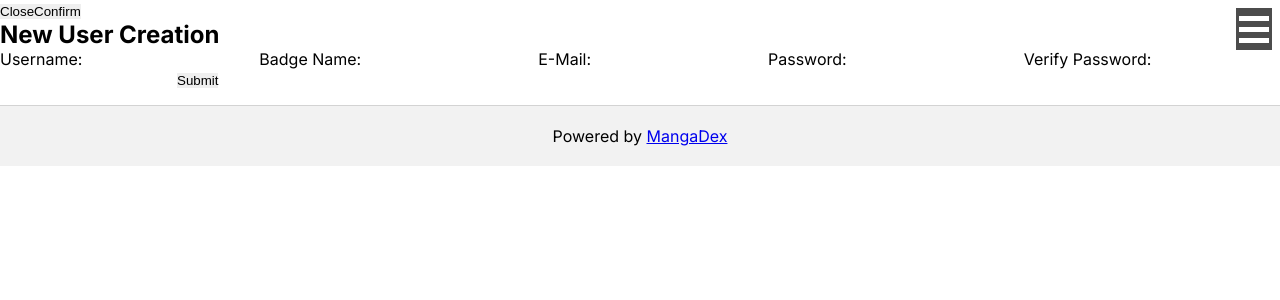
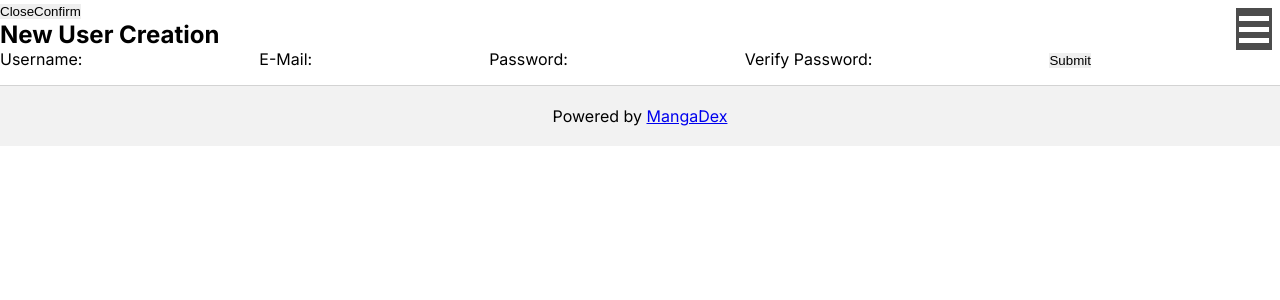
Before and after one commit to lanbow93/AnimazingCatalogFrontend, a Next.js app: page /signup in a window 1280 px wide. Shown: the top 300 px of the page. Built offline with nearby package versions, Linux system fonts and the light colour scheme.

Commit message:
interfaces added

```diff
--- a/app/actions.ts
+++ b/app/actions.ts
@@ -1,3 +1,5 @@
+import { IUserData } from "./utils/SharedInterfaces"
+
 // const url = "https://animazingcatalogue.netlify.app"
 const url = "http://localhost:7777"
 
--- a/app/signup/page.tsx
+++ b/app/signup/page.tsx
@@ -6,25 +6,24 @@ import { HiddenModal } from '../components/HiddenModal';
 import { LoadingScreen } from '../components/LoadingScreen';
 import { redirect } from 'next/navigation';
 import { signup } from '../actions';
+import { IModalData, IUserData } from '../utils/SharedInterfaces';
 
 
 export default function Signup() {
     const [isLoading, setIsLoading] = useState<boolean>(false)
     const [isModalActive, setIsModalActive] = useState<boolean>(false)
-    const [modalData, setModalData] = useState({
+    const [modalData, setModalData] = useState<IModalData>({
         status: '',
         message: '',
         additional: '',
     })
-    const [userData, setUserData] = useState({
+    const [userData, setUserData] = useState<IUserData>({
         username: '',
-        badgeName: '',
-        email: '',
         password: '',
         verifyPassword: '',
+        email: '',
+        isAdult: false
     })
-
-
 
     const handleSubmission = async (event: FormEvent<HTMLFormElement>) => {
         event.preventDefault()
@@ -39,7 +38,7 @@ export default function Signup() {
             setIsModalActive(true)
             return
         }
-        const response = await signup(JSON.stringify(userData))
+        const response = await signup(userData)
         setIsLoading(false)
         if (response.data) {
             redirect('/login')
@@ -54,7 +53,7 @@ export default function Signup() {
         }
     }
 
-    const handleInputChange = (event) => {
+    const handleInputChange = (event: any) => {
         const { name, value } = event.target
         setUserData({ ...userData, [name]: value })
     }
@@ -82,14 +81,6 @@ export default function Signup() {
                         type="text"
                         name="username"
                         value={userData.username}
-                        onChange={handleInputChange}
-                    />
-                    <label>Badge Name:</label>
-                    <input
-                        required
-                        type="text"
-                        name="badgeName"
-                        value={userData.badgeName}
                         onChange={handleInputChange}
                     />
                     <label>E-Mail:</label>
```
Also changed, not shown: app/utils/SharedInterfaces.ts (+7 -1 lines).
